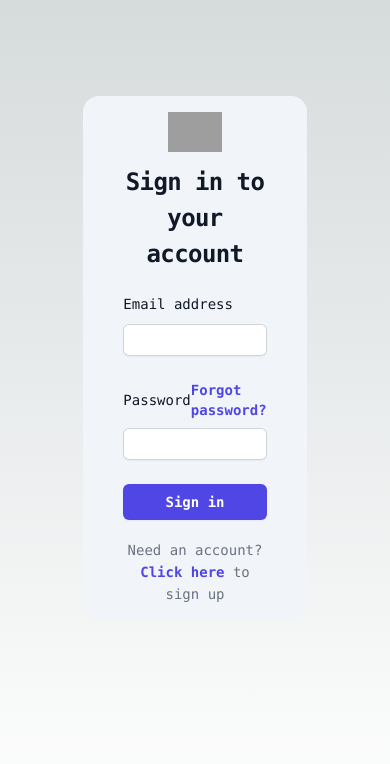
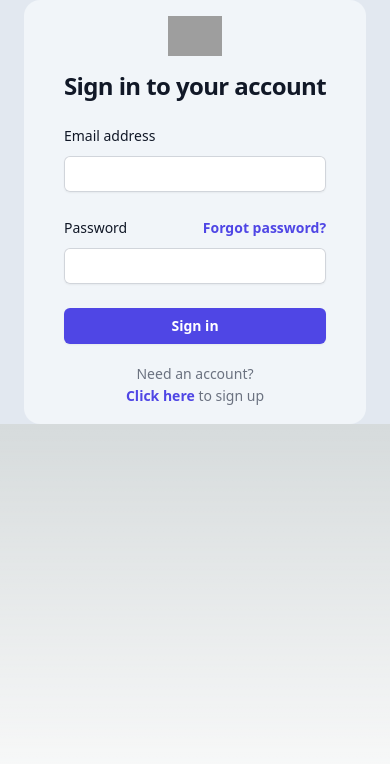
Before and after one commit to dkwhiting/twitter-clone, a Next.js app: page / in a window 390 px wide. Shown: the top 764 px of the page. Built offline with nearby package versions, Linux system fonts and the light colour scheme; no server answers; grey boxes are pictures that could not be loaded.

Commit message:
fixed login bug, tailwindcss bug

```diff
--- a/firebase.js
+++ b/firebase.js
@@ -19,9 +19,17 @@ const firebaseConfig = {
 };
 
 // Initialize Firebase
-const app = initializeApp(firebaseConfig);
-export const analytics = getAnalytics(app);
+export let analytics;
+let firestore;
+let app
 
+if (firebaseConfig?.projectId) {
+  // Initialize Firebase
+  app = initializeApp(firebaseConfig);
+  if (app.name && typeof window !== 'undefined') {
+    analytics = getAnalytics(app);
+  }
+}
 // Initialize Firebase Authentication and get a reference to the service
 export const auth = getAuth(app)
 export const db = getFirestore(app)
--- a/jsconfig.json
+++ b/jsconfig.json
@@ -2,6 +2,7 @@
   "compilerOptions": {
     "paths": {
       "@/*": ["./src/*"]
-    }
-  }
+    },
+  },
+  "include": ["src/**/*"]
 }
--- a/package.json
+++ b/package.json
@@ -1,5 +1,5 @@
 {
-  "name": "twitter-clone2",
+  "name": "twitter-clone",
   "version": "0.1.0",
   "private": true,
   "scripts": {
--- a/src/app/globals.css
+++ b/src/app/globals.css
@@ -1,6 +1,7 @@
-@tailwind base;
-@tailwind components;
-@tailwind utilities;
+@import 'tailwindcss/base';
+@import 'tailwindcss/components';
+/* @import './base.css'; */
+@import 'tailwindcss/utilities';
 
 :root {
   --foreground-rgb: 0, 0, 0;
@@ -25,3 +26,7 @@ body {
     )
     rgb(var(--background-start-rgb));
 }
+
+.container {
+  background-color: red;
+}
--- a/src/app/layout.js
+++ b/src/app/layout.js
@@ -1,7 +1,4 @@
 import './globals.css'
-import { Inter } from 'next/font/google'
-
-const inter = Inter({ subsets: ['latin'] })
 
 export const metadata = {
   title: 'Create Next App',
@@ -11,7 +8,7 @@ export const metadata = {
 export default function RootLayout({ children }) {
   return (
     <html lang="en">
-      <body className={inter.className}>{children}</body>
+      <body>{children}</body>
     </html>
   )
 }
--- a/src/app/page.js
+++ b/src/app/page.js
@@ -1,12 +1,35 @@
 'use client'
-import App from "@/pages/App"
+import React, { useEffect, useState } from 'react'
+import Login from '../pages/Login'
+import authContext from '../pages/authContext'
+import { initializeUser } from '../pages/authContext'
 
-export default function Home() {
+
+const App = () => {
+const [user, setUser] = useState(null)
+
+  // Initialized user from localStorage on App mount
+  useEffect(() => {
+    (async () => {
+      if (window){
+      const initializedUser = await initializeUser();
+      setUser(initializedUser)
+    }
+    console.log('we have window', user)
+    })();
+  console.log('no window')
+  }, [])
+
   return (
-    <main className="flex min-h-screen flex-col items-center justify-between p-24">
-      <div className="z-10 w-full max-w-5xl items-center justify-between font-mono text-sm lg:flex">
-        <App />
-      </div>
-    </main>
+    <>
+    {user?.userId}
+      <authContext.Provider value={{ user, setUser }}>
+        <div className="bg-slate-200 flex flex-col w-full h-full items-center justify-center">
+          <Login />
+        </div>
+      </authContext.Provider>
+    </>
   )
 }
+
+export default App
--- a/src/pages/App.js
+++ /dev/null
@@ -1,29 +0,0 @@
-import React, { useEffect, useState } from 'react'
-import LoginForm from './Login'
-import authContext from '../pages/authContext'
-import { initializeUser } from '../pages/authContext'
-
-
-const App = () => {
-const [user, setUser] = useState(null)
-
-  // Initialized user from localStorage on App mount
-  useEffect(() => {
-    (async () => {
-      const initializedUser = await initializeUser();
-      setUser(initializedUser)
-    })();
-  }, [])
-
-  return (
-    <>
-      <authContext.Provider value={{ user, setUser }}>
-        <div className="bg-slate-200 flex flex-col w-full h-full items-center justify-center">
-          <LoginForm />
-        </div>
-      </authContext.Provider>
-    </>
-  )
-}
-
-export default App
--- a/src/pages/Login.js
+++ b/src/pages/Login.jsx
@@ -1,8 +1,10 @@
+
 import React, { useRef, useState, createContext, useContext } from 'react'
 import authContext from './authContext';
 import { loginUser, registerUser } from './authContext';
+import '../app/globals.css'
 
-const LoginForm = () => {
+const Login = () => {
   const emailRef = useRef('')
   const passwordRef = useRef('')
   const usernameRef = useRef('')
@@ -104,4 +106,4 @@ const LoginForm = () => {
   )
 }
 
-export default LoginForm
+export default Login
--- a/src/pages/authContext.js
+++ b/src/pages/authContext.js
@@ -64,7 +64,7 @@ export const fetchUserData = async (userId) => {
 }
 
 export const initializeUser = async () => {
-  const userId = JSON.parse(window.localStorage.getItem('userId'))
+  const userId = typeof window !== 'undefined' ? JSON.parse(localStorage.getItem('userId')) : null
   console.log(userId)
   if (userId) {
     const userData = await fetchUserData(userId)
--- a/tailwind.config.js
+++ b/tailwind.config.js
@@ -1,18 +1,13 @@
 /** @type {import('tailwindcss').Config} */
 module.exports = {
   content: [
-    './src/pages/**/*.{js,ts,jsx,tsx,mdx}',
     './src/components/**/*.{js,ts,jsx,tsx,mdx}',
     './src/app/**/*.{js,ts,jsx,tsx,mdx}',
+    './src/pages/**/*.{js,ts,jsx,tsx,mdx}'
   ],
   theme: {
     extend: {
-      backgroundImage: {
-        'gradient-radial': 'radial-gradient(var(--tw-gradient-stops))',
-        'gradient-conic':
-          'conic-gradient(from 180deg at 50% 50%, var(--tw-gradient-stops))',
       },
-    },
   },
   plugins: [],
 }
```
Also changed, not shown: 1 other file (tests, documents, lock files or other folders).
